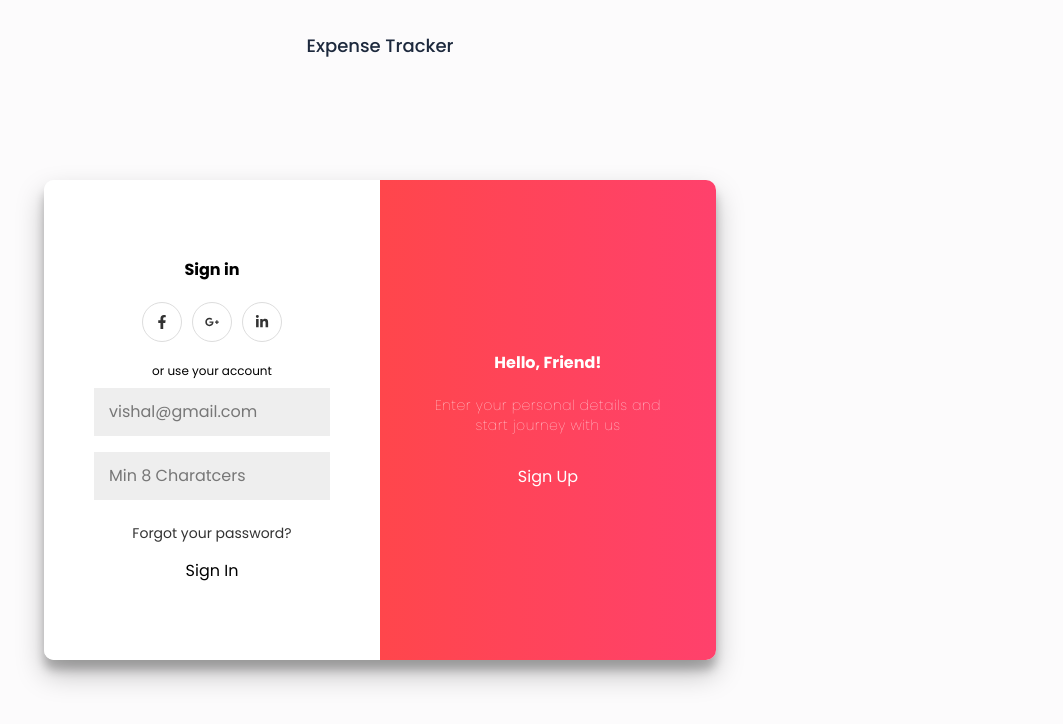
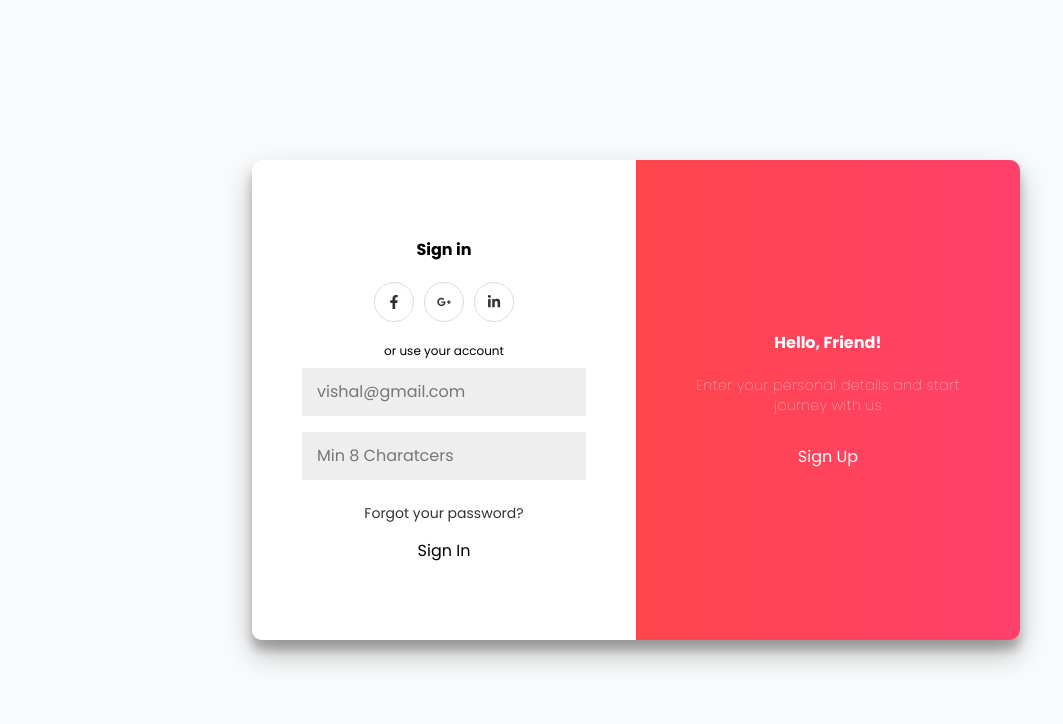
Before and after one commit to vishalanandsadh13/Mudra-Loop, a React (Vite) app in the folder frontend/expense-tracker/: page /login in a window 1280 px wide. Shown: the top 724 px of the page, without its empty margins (4-1067 px from the left). Built offline with nearby package versions, Linux system fonts and the light colour scheme.

Commit message:
login page fix

```diff
--- a/frontend/expense-tracker/src/Components/Layouts/AuthLayout.jsx
+++ b/frontend/expense-tracker/src/Components/Layouts/AuthLayout.jsx
@@ -2,15 +2,14 @@ import React from 'react'
 
 const AuthLayout = ({children}) => {
   return (
-    <div>
-        <div className='w-screen h-screen md:w-[60vw] px-12 pt-8 pb-12'>
-            <h2 className='text-lg font-medium text-slate-800'>
+    <div className="min-h-screen w-full flex flex-col">
+        <div className='w-full min-h-screen md:w-[60vw] px-12 pt-8 pb-12 flex flex-col'>
+            <h2 className='text-lg font-medium text-slate-800 mb-4'>
                 Expense Tracker
             </h2>
-            <div className='w-full h-full flex items-center justify-center'>
+            <div className='w-full flex-1 flex items-center justify-center'>
                  {children}
             </div>
-
         </div>
     </div>
   )
--- a/frontend/expense-tracker/src/Pages/Auth/AuthForm.css
+++ b/frontend/expense-tracker/src/Pages/Auth/AuthForm.css
@@ -3,6 +3,11 @@
 
 * {
 	box-sizing: border-box;
+}
+
+body {
+	margin: 0;
+	padding: 0;
 }
 /*
 body {
@@ -89,6 +94,15 @@ input {
 	width: 100%;
 }
 
+.auth-wrapper {
+	display: flex;
+	justify-content: center;
+	align-items: center;
+	width: 100%;
+	height: 100%;
+	min-height: 100vh;
+}
+
 .container {
 	background-color: #fff;
 	border-radius: 10px;
@@ -96,9 +110,10 @@ input {
 			0 10px 10px rgba(0,0,0,0.22);
 	position: relative;
 	overflow: hidden;
-	width: 768px;
-	max-width: 100%;
+	width: 100%;
+	max-width: 768px;
 	min-height: 480px;
+	margin: 0 auto;
 }
 
 .form-container {
--- a/frontend/expense-tracker/src/Pages/Auth/Login.jsx
+++ b/frontend/expense-tracker/src/Pages/Auth/Login.jsx
@@ -136,9 +136,8 @@ const Login = () => {
   };
 
   return (
-    <AuthLayout>
-      <div className="lg:w-[100%] h-3/4 md:h-full flex flex-col justify-center">
-        <div className="auth-wrapper">
+    <div className="min-h-screen w-full flex items-center justify-center bg-gray-50">
+      <div className="w-full max-w-4xl px-4">
         <div
           className={`container ${
             isRightPanelActive ? "right-panel-active" : ""
@@ -262,11 +261,8 @@ const Login = () => {
             </div>
           </div>
         </div>
-
-          <footer></footer>
       </div>
     </div>
-    </AuthLayout>
   );
 };
 
--- a/frontend/expense-tracker/src/Pages/Dashboard/Home.jsx
+++ b/frontend/expense-tracker/src/Pages/Dashboard/Home.jsx
@@ -72,7 +72,7 @@ const Home = () => {
 
         <InfoCard
           icon={<LuHandCoins />}
-          label="TotalExpense"
+          label="Total Expense"
           value={addThousandsSeparator(dashboardData?.totalExpense)}
           color="bg-red-500"
         />
```
Lines whose indentation alone changed are shown as unchanged.
